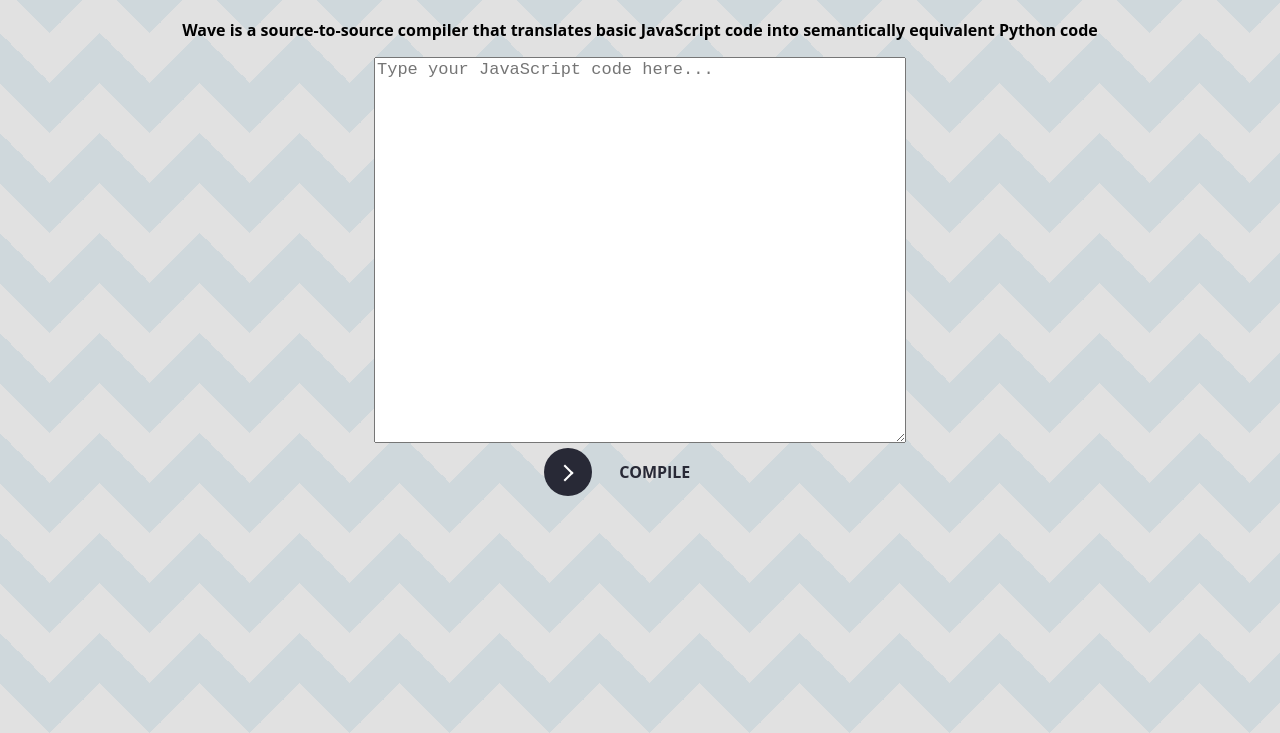
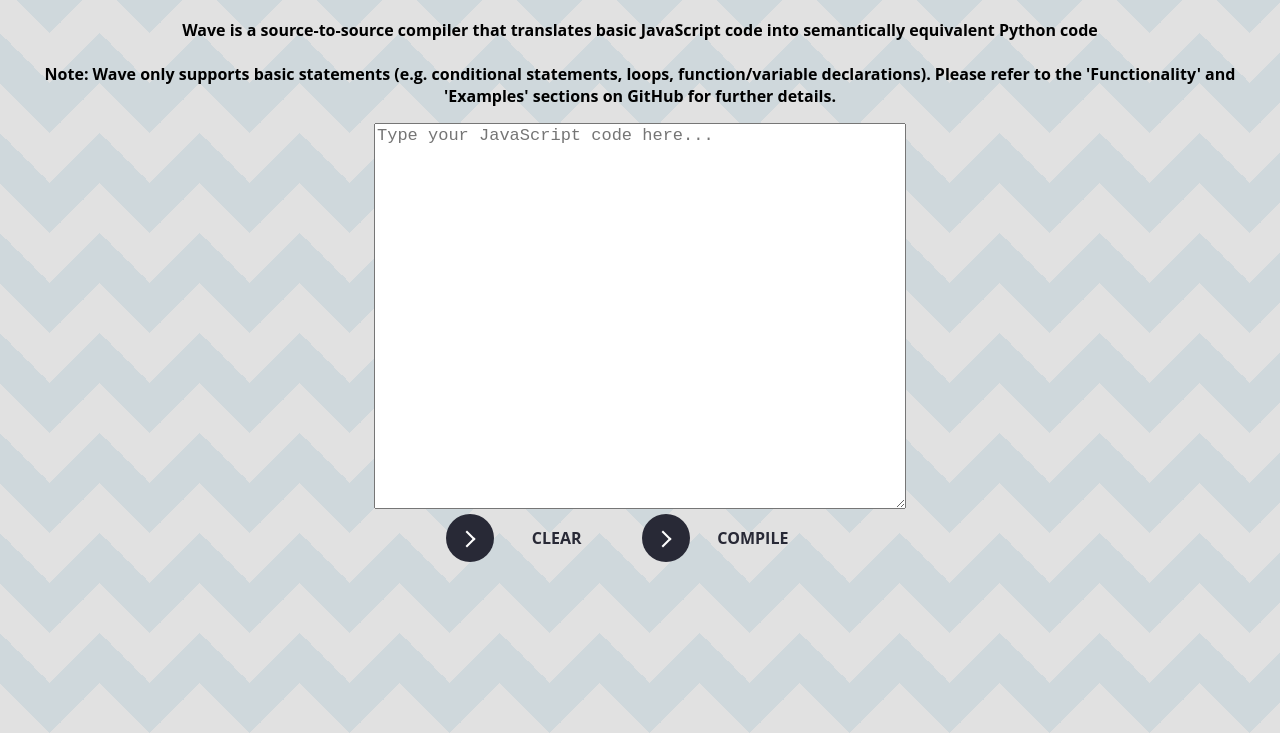
Before and after one commit to kaizhx/Tidal-source-to-source-compiler, a plain HTML site: page index.html in a window 1280 px wide. Shown: the part 67-800 px from the top of the page. Drawn offline with Linux system fonts and the light colour scheme.

Commit message:
Update index.html

```diff
--- a/index.html
+++ b/index.html
@@ -11,9 +11,15 @@
 <body>
   <div class="codeinput">
     <h1>Wave</h1>
-    <p><strong>Wave is a source-to-source compiler that translates basic JavaScript code into semantically equivalent Python code</strong></p>
+    <p><strong>Wave is a source-to-source compiler that translates basic JavaScript code into semantically equivalent Python code<br><br>Note: Wave only supports basic statements (e.g. conditional statements, loops, function/variable declarations). Please refer to the 'Functionality' and 'Examples' sections on GitHub for further details.</strong></p>
     <textarea id="textareabox" name="textarea1" placeholder="Type your JavaScript code here..." required rows="20" cols="50"></textarea>
     <div id="container">
+      <button class="compile" onclick="clearText()">
+        <span class="circle" aria-hidden="true">
+          <span class="icon arrow"></span>
+        </span>
+        <span class="button-text">Clear</span>
+      </button>
       <button class="compile" onclick="getText()">
         <span class="circle" aria-hidden="true">
           <span class="icon arrow"></span>
```
